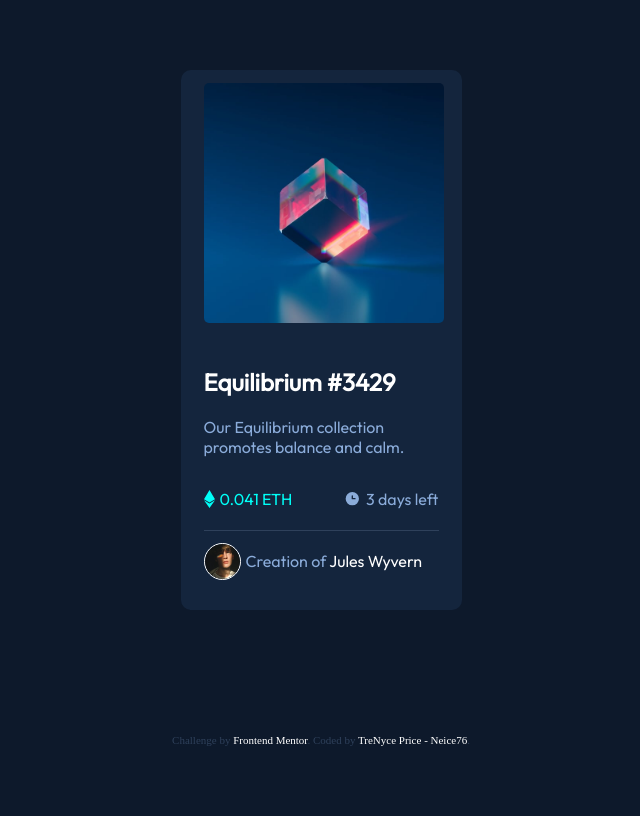
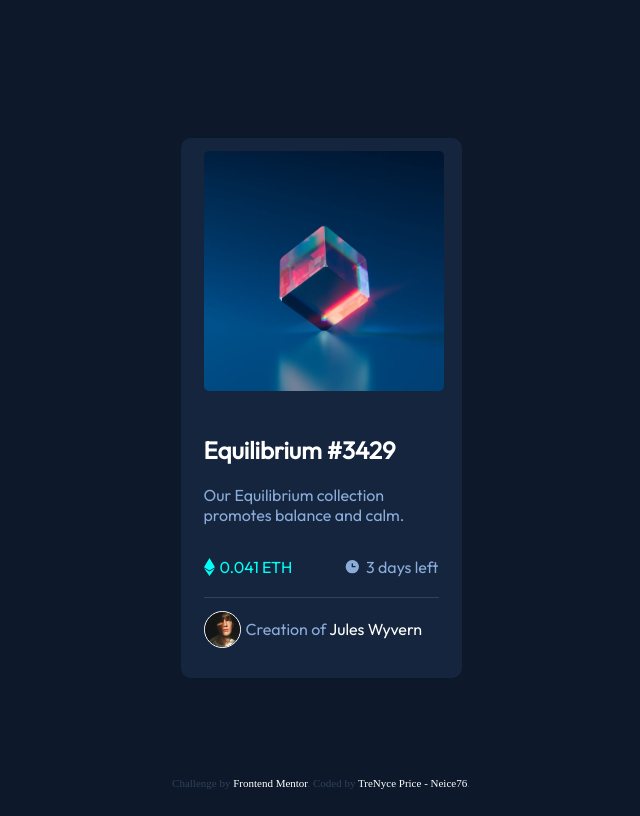
Before and after one commit to Neice76/Frontend-Mentor-NFT-Preview-Card-Component, a plain HTML site: page index.html in a window 1280 px wide. Shown: the whole page, without its empty margins (319-959 px from the left). Drawn offline with Linux system fonts and the light colour scheme.

Commit message:
Update index.css

```diff
--- a/index.css
+++ b/index.css
@@ -142,6 +142,8 @@ body {
 }
 
 .attribution {
+    position: fixed;
+    bottom: 1em;
     font-size: 11px;
     text-align: center;
     color: var(--Very-dark-blue-line);
```
